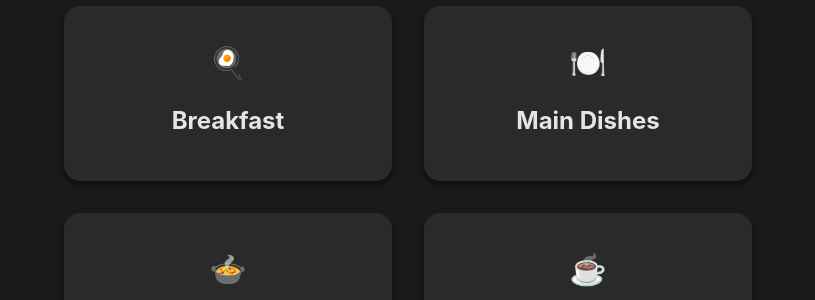
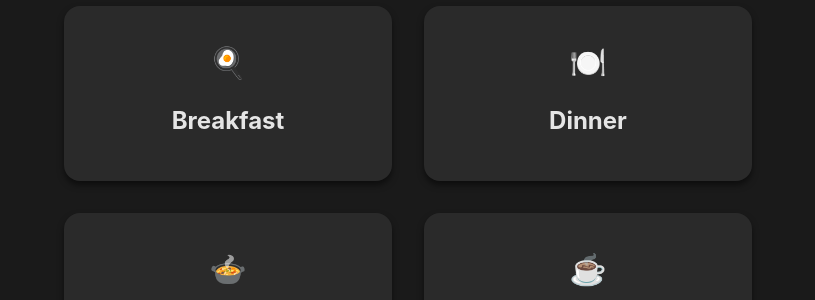
Before and after one commit to williamsca/recipes, a Jekyll site: the page built from index.md, in a window 1280 px wide. Shown: the part 166-466 px from the top of the page, without its empty margins (232-1047 px from the left). Built offline with Jekyll 4.4.1, drawn with Linux system fonts in a browser that asks for light colours.

Commit message:
main to dinner

```diff
--- a/index.md
+++ b/index.md
@@ -14,11 +14,11 @@ title: Williams Recipes
     </div>
   </a>
 
-  <a href="{{ '/categories/main' | relative_url }}" class="category-card main">
+  <a href="{{ '/categories/dinner' | relative_url }}" class="category-card dinner">
     <div class="category-icon">
       🍽️
     </div>
-    <h2>Main Dishes</h2>
+    <h2>Dinner</h2>
     <div class="category-description">
 
     </div>
```
